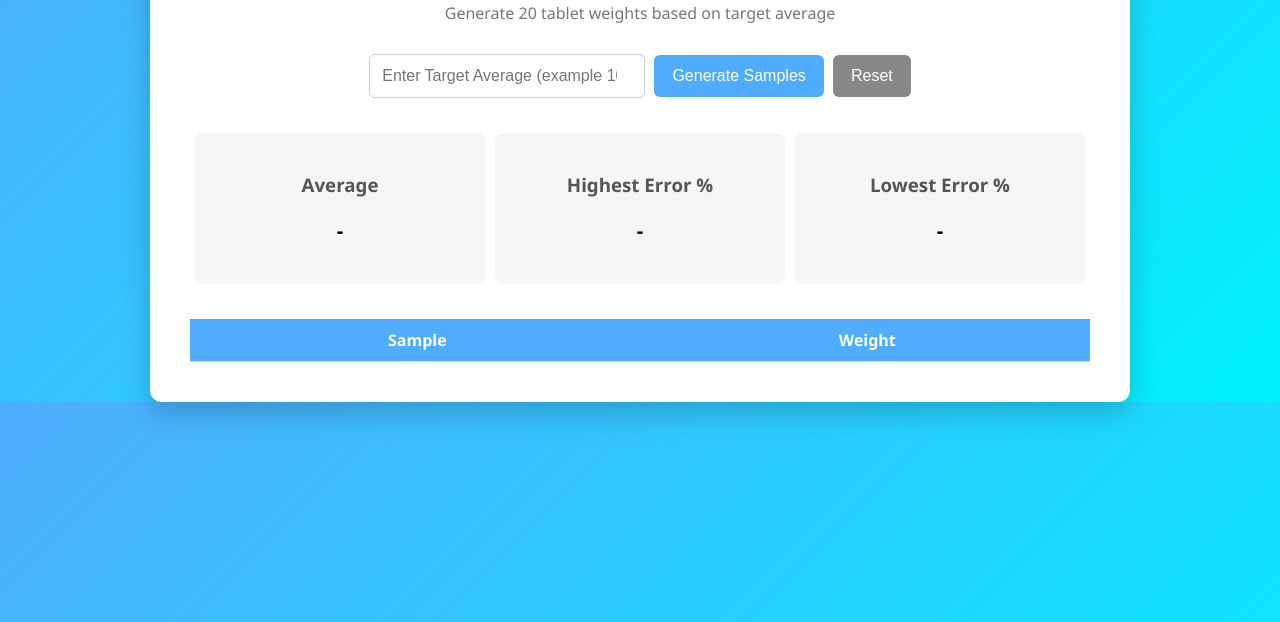
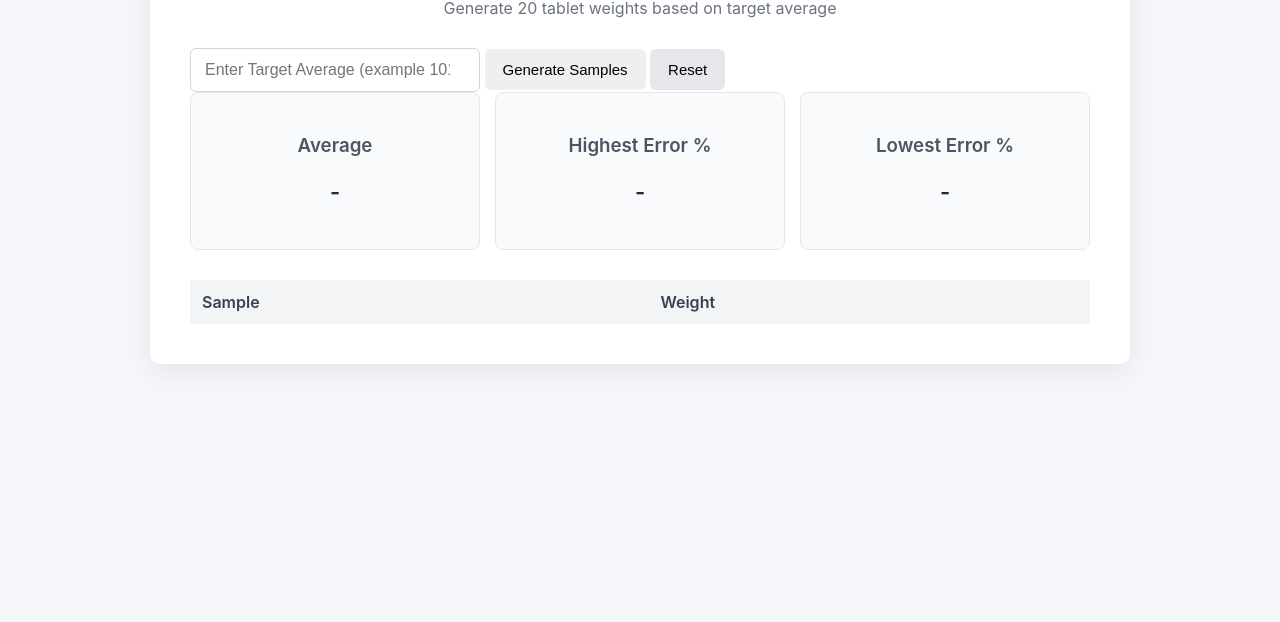
Before and after one commit to AshishRogannagari/tablet-weight-generator, a plain HTML site: page index.html in a window 1280 px wide. Shown: the part 178-800 px from the top of the page. Drawn offline with Linux system fonts and the light colour scheme.

Commit message:
Update style.css

```diff
--- a/style.css
+++ b/style.css
@@ -1,86 +1,102 @@
 body{
-font-family:Segoe UI, sans-serif;
-background:linear-gradient(135deg,#4facfe,#00f2fe);
+font-family: Inter, system-ui, -apple-system, Segoe UI, Roboto, sans-serif;
+background:#f5f7fb;
 margin:0;
 padding:0;
+color:#1f2937;
 }
 
 .container{
 max-width:900px;
-margin:auto;
+margin:60px auto;
 background:white;
 padding:40px;
-margin-top:60px;
-border-radius:12px;
-box-shadow:0 10px 30px rgba(0,0,0,0.2);
+border-radius:10px;
+box-shadow:0 8px 30px rgba(0,0,0,0.08);
 }
 
 h1{
 text-align:center;
-margin-bottom:5px;
+font-size:32px;
+margin-bottom:6px;
 }
 
 .subtitle{
 text-align:center;
-color:#777;
+color:#6b7280;
 margin-bottom:30px;
 }
 
-.input-box{
-text-align:center;
-margin-bottom:30px;
+.input-section{
+display:flex;
+justify-content:center;
+gap:10px;
+margin-bottom:35px;
 }
 
 input{
-padding:12px;
-width:250px;
+width:260px;
+padding:12px 14px;
 font-size:16px;
+border:1px solid #d1d5db;
 border-radius:6px;
-border:1px solid #ccc;
+outline:none;
+}
+
+input:focus{
+border-color:#2563eb;
 }
 
 button{
 padding:12px 18px;
-font-size:16px;
+font-size:15px;
+border-radius:6px;
 border:none;
-border-radius:6px;
-background:#4facfe;
-color:white;
 cursor:pointer;
-margin-left:5px;
+transition:all .15s ease;
 }
 
-button:hover{
-background:#3a8be0;
+.generate{
+background:#2563eb;
+color:white;
+}
+
+.generate:hover{
+background:#1d4ed8;
 }
 
 .reset{
-background:#888;
+background:#e5e7eb;
+}
+
+.reset:hover{
+background:#d1d5db;
 }
 
 .cards{
 display:flex;
-justify-content:space-between;
+gap:15px;
 margin-bottom:30px;
 }
 
 .card{
 flex:1;
-background:#f4f6f8;
-margin:5px;
-padding:20px;
+background:#f9fafb;
+border:1px solid #e5e7eb;
 border-radius:8px;
+padding:22px;
 text-align:center;
 }
 
 .card h3{
 margin-bottom:10px;
-color:#555;
+font-weight:600;
+color:#4b5563;
 }
 
 .card p{
-font-size:20px;
-font-weight:bold;
+font-size:22px;
+font-weight:600;
 }
 
 table{
@@ -88,17 +104,22 @@ width:100%;
 border-collapse:collapse;
 }
 
-th,td{
-padding:10px;
-border-bottom:1px solid #ddd;
-text-align:center;
+thead{
+background:#f3f4f6;
 }
 
 th{
-background:#4facfe;
-color:white;
+text-align:left;
+padding:12px;
+font-weight:600;
+color:#374151;
+}
+
+td{
+padding:12px;
+border-top:1px solid #e5e7eb;
 }
 
 tr:hover{
-background:#f1f1f1;
+background:#f9fafb;
 }
```
